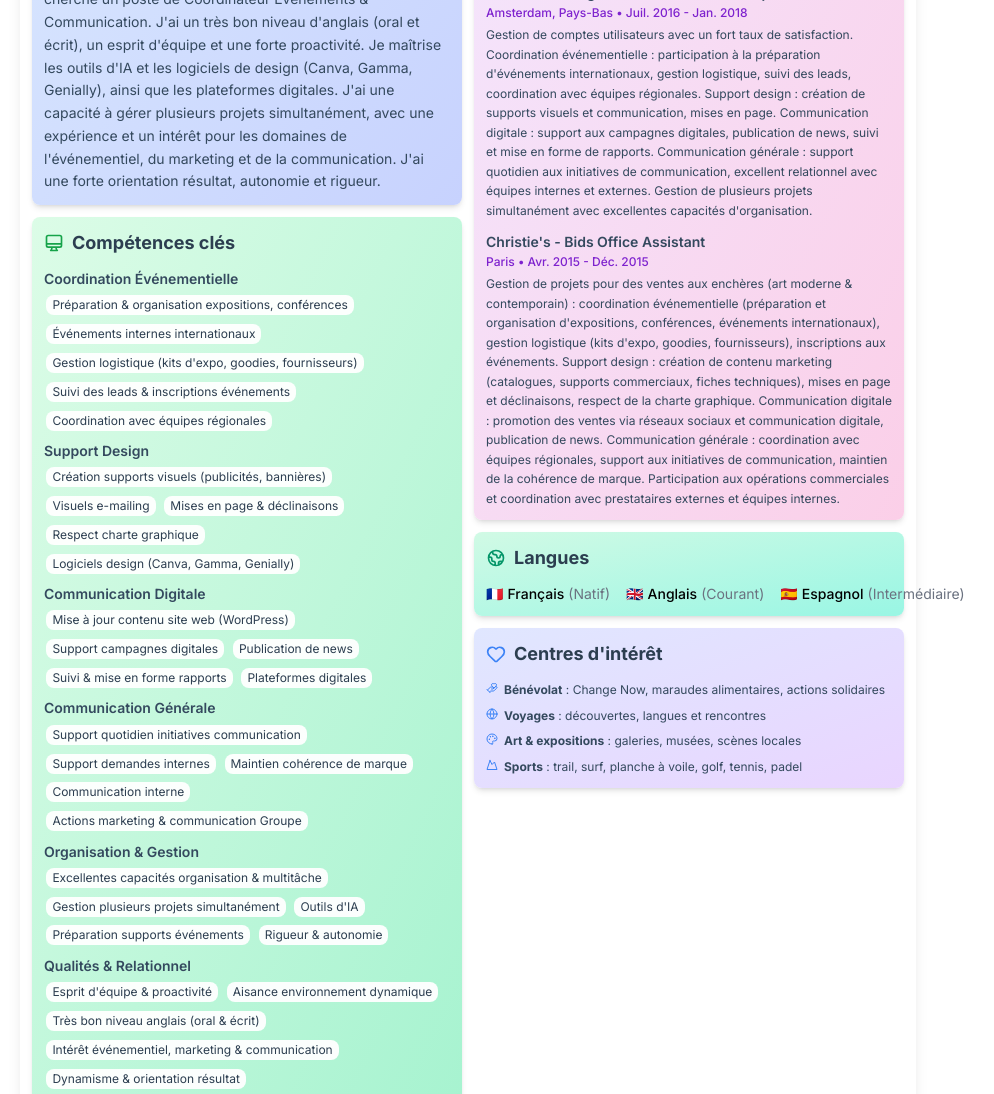
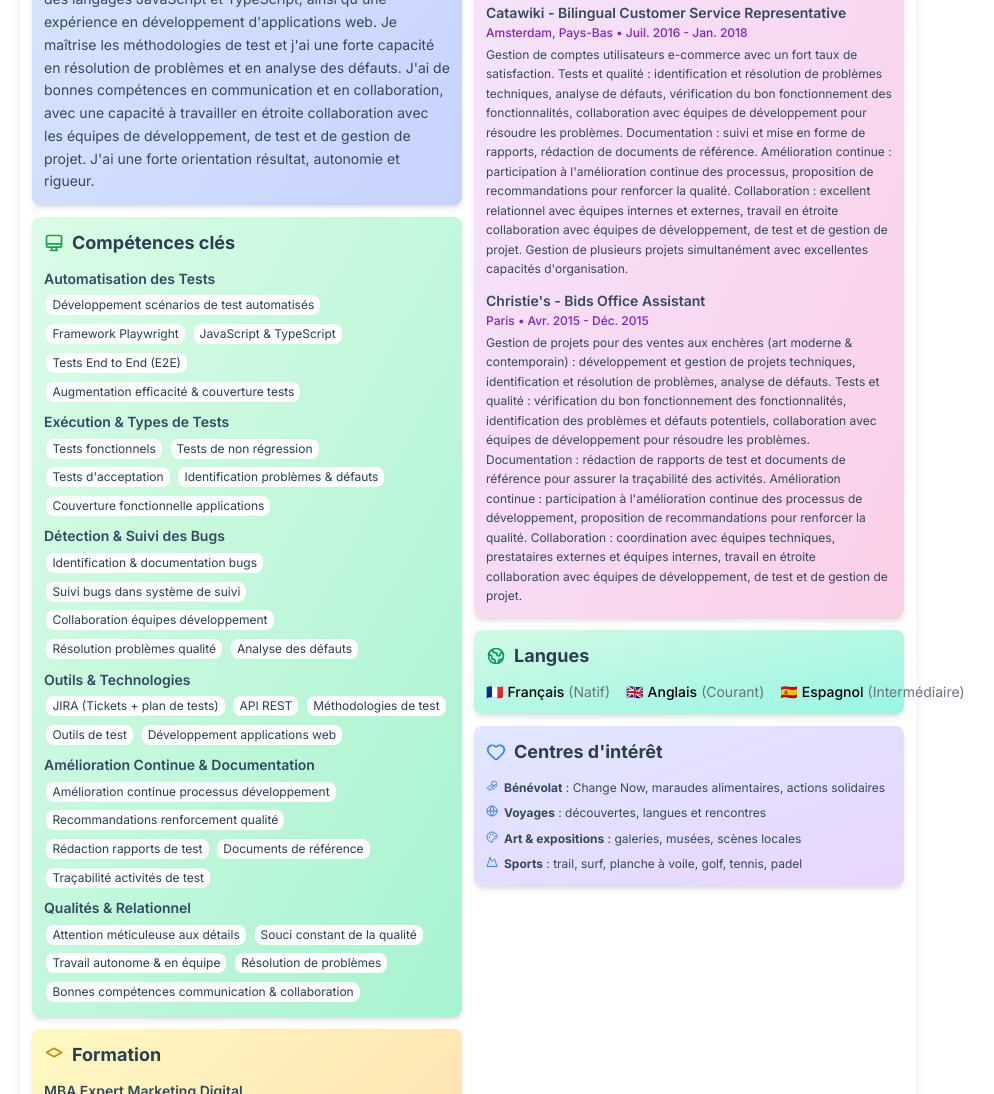
Before and after one commit to Sooruz85/cv-etienne, a website: page index.html in a window 1280 px wide. Shown: the part 590-1684 px from the top of the page, without its empty margins (172-1166 px from the left). Drawn offline with nearby package versions, Linux system fonts and the light colour scheme.

Commit message:
Adaptation CV pour candidature spontanée Automaticien QA (Assurance Qualité) - Loré

```diff
--- a/index.html
+++ b/index.html
@@ -159,9 +159,9 @@
             <div class="flex items-center justify-between gap-6">
                 <div class="flex-1">
                     <h1 class="text-4xl font-bold mb-2">Etienne Gaumery</h1>
-                    <h2 class="text-lg font-normal mb-1">Coordinateur Événements & Communication | Événementiel • Communication • Design</h2>
-                    <p class="text-sm mb-1">Amplitude • Pessac (33)</p>
-                    <p class="text-sm mb-2">38 ans • CDD 8 mois • Disponible dès à présent</p>
+                    <h2 class="text-lg font-normal mb-1">Automaticien QA (Assurance Qualité) | Tests automatisés • JavaScript/TypeScript • Assurance Qualité</h2>
+                    <p class="text-sm mb-1">Loré • Candidature spontanée</p>
+                    <p class="text-sm mb-2">38 ans • CDI • Disponible dès à présent</p>
                     <div class="flex flex-col text-sm space-y-1">
                         <div class="flex items-center">
                             <svg class="w-4 h-4 mr-1.5" fill="none" stroke="currentColor" viewBox="0 0 24 24">
@@ -198,10 +198,10 @@
                         </h3>
                         <div class="text-sm text-text-gray leading-relaxed space-y-1">
                             <p>
-                                Dynamique, proactif et organisé, j'ai développé mes compétences en coordination événementielle, communication et design. J'ai appris à participer à la préparation et à l'organisation d'expositions, conférences et événements internationaux, à gérer la logistique (kits d'expo, goodies, fournisseurs, leads), à créer des supports visuels (publicités, bannières, visuels e-mailing), et à mettre à jour le contenu de sites web. J'ai aussi développé une excellente capacité d'organisation et de gestion du multitâche, avec une aisance dans un environnement dynamique.
+                                Rigoureux, méthodique et orienté qualité, j'ai développé mes compétences en développement web et en assurance qualité. J'ai appris à développer des applications web avec JavaScript, à identifier et résoudre des problèmes techniques, à analyser des défauts et à assurer la qualité des produits. J'ai aussi développé une attention méticuleuse aux détails et un souci constant de la qualité, avec une capacité à travailler de manière autonome et en équipe.
                             </p>
                             <p>
-                                En MBA Marketing Digital à MyDigitalSchool Bordeaux, je cherche un poste de Coordinateur Événements & Communication. J'ai un très bon niveau d'anglais (oral et écrit), un esprit d'équipe et une forte proactivité. Je maîtrise les outils d'IA et les logiciels de design (Canva, Gamma, Genially), ainsi que les plateformes digitales. J'ai une capacité à gérer plusieurs projets simultanément, avec une expérience et un intérêt pour les domaines de l'événementiel, du marketing et de la communication. J'ai une forte orientation résultat, autonomie et rigueur.
+                                En MBA Marketing Digital à MyDigitalSchool Bordeaux et suite à une formation en développement web (Le Wagon), je cherche un poste d'Automaticien QA. J'ai une connaissance des langages JavaScript et TypeScript, ainsi qu'une expérience en développement d'applications web. Je maîtrise les méthodologies de test et j'ai une forte capacité en résolution de problèmes et en analyse des défauts. J'ai de bonnes compétences en communication et en collaboration, avec une capacité à travailler en étroite collaboration avec les équipes de développement, de test et de gestion de projet. J'ai une forte orientation résultat, autonomie et rigueur.
                             </p>
                         </div>
                     </div>
@@ -216,63 +216,63 @@
                         </h3>
                         <div class="space-y-2">
                             <div>
-                                <h4 class="font-semibold text-text-gray text-sm mb-1">Coordination Événementielle</h4>
+                                <h4 class="font-semibold text-text-gray text-sm mb-1">Automatisation des Tests</h4>
                                 <div class="flex flex-wrap gap-1">
-                                    <span class="skill-tag text-xs py-0.5 px-1.5">Préparation & organisation expositions, conférences</span>
-                                    <span class="skill-tag text-xs py-0.5 px-1.5">Événements internes internationaux</span>
-                                    <span class="skill-tag text-xs py-0.5 px-1.5">Gestion logistique (kits d'expo, goodies, fournisseurs)</span>
-                                    <span class="skill-tag text-xs py-0.5 px-1.5">Suivi des leads & inscriptions événements</span>
-                                    <span class="skill-tag text-xs py-0.5 px-1.5">Coordination avec équipes régionales</span>
+                                    <span class="skill-tag text-xs py-0.5 px-1.5">Développement scénarios de test automatisés</span>
+                                    <span class="skill-tag text-xs py-0.5 px-1.5">Framework Playwright</span>
+                                    <span class="skill-tag text-xs py-0.5 px-1.5">JavaScript & TypeScript</span>
+                                    <span class="skill-tag text-xs py-0.5 px-1.5">Tests End to End (E2E)</span>
+                                    <span class="skill-tag text-xs py-0.5 px-1.5">Augmentation efficacité & couverture tests</span>
                                 </div>
                             </div>
                             <div>
-                                <h4 class="font-semibold text-text-gray text-sm mb-1">Support Design</h4>
+                                <h4 class="font-semibold text-text-gray text-sm mb-1">Exécution & Types de Tests</h4>
                                 <div class="flex flex-wrap gap-1">
-                                    <span class="skill-tag text-xs py-0.5 px-1.5">Création supports visuels (publicités, bannières)</span>
-                                    <span class="skill-tag text-xs py-0.5 px-1.5">Visuels e-mailing</span>
-                                    <span class="skill-tag text-xs py-0.5 px-1.5">Mises en page & déclinaisons</span>
-                                    <span class="skill-tag text-xs py-0.5 px-1.5">Respect charte graphique</span>
-                                    <span class="skill-tag text-xs py-0.5 px-1.5">Logiciels design (Canva, Gamma, Genially)</span>
+                                    <span class="skill-tag text-xs py-0.5 px-1.5">Tests fonctionnels</span>
+                                    <span class="skill-tag text-xs py-0.5 px-1.5">Tests de non régression</span>
+                                    <span class="skill-tag text-xs py-0.5 px-1.5">Tests d'acceptation</span>
+                                    <span class="skill-tag text-xs py-0.5 px-1.5">Identification problèmes & défauts</span>
+                                    <span class="skill-tag text-xs py-0.5 px-1.5">Couverture fonctionnelle applications</span>
                                 </div>
                             </div>
                             <div>
-                                <h4 class="font-semibold text-text-gray text-sm mb-1">Communication Digitale</h4>
+                                <h4 class="font-semibold text-text-gray text-sm mb-1">Détection & Suivi des Bugs</h4>
                                 <div class="flex flex-wrap gap-1">
-                                    <span class="skill-tag text-xs py-0.5 px-1.5">Mise à jour contenu site web (WordPress)</span>
-                                    <span class="skill-tag text-xs py-0.5 px-1.5">Support campagnes digitales</span>
-                                    <span class="skill-tag text-xs py-0.5 px-1.5">Publication de news</span>
-                                    <span class="skill-tag text-xs py-0.5 px-1.5">Suivi & mise en forme rapports</span>
-                                    <span class="skill-tag text-xs py-0.5 px-1.5">Plateformes digitales</span>
+                                    <span class="skill-tag text-xs py-0.5 px-1.5">Identification & documentation bugs</span>
+                                    <span class="skill-tag text-xs py-0.5 px-1.5">Suivi bugs dans système de suivi</span>
+                                    <span class="skill-tag text-xs py-0.5 px-1.5">Collaboration équipes développement</span>
+                                    <span class="skill-tag text-xs py-0.5 px-1.5">Résolution problèmes qualité</span>
+                                    <span class="skill-tag text-xs py-0.5 px-1.5">Analyse des défauts</span>
                                 </div>
                             </div>
                             <div>
-                                <h4 class="font-semibold text-text-gray text-sm mb-1">Communication Générale</h4>
+                                <h4 class="font-semibold text-text-gray text-sm mb-1">Outils & Technologies</h4>
                                 <div class="flex flex-wrap gap-1">
-                                    <span class="skill-tag text-xs py-0.5 px-1.5">Support quotidien initiatives communication</span>
-                                    <span class="skill-tag text-xs py-0.5 px-1.5">Support demandes internes</span>
-                                    <span class="skill-tag text-xs py-0.5 px-1.5">Maintien cohérence de marque</span>
-                                    <span class="skill-tag text-xs py-0.5 px-1.5">Communication interne</span>
-                                    <span class="skill-tag text-xs py-0.5 px-1.5">Actions marketing & communication Groupe</span>
+                                    <span class="skill-tag text-xs py-0.5 px-1.5">JIRA (Tickets + plan de tests)</span>
+                                    <span class="skill-tag text-xs py-0.5 px-1.5">API REST</span>
+                                    <span class="skill-tag text-xs py-0.5 px-1.5">Méthodologies de test</span>
+                                    <span class="skill-tag text-xs py-0.5 px-1.5">Outils de test</span>
+                                    <span class="skill-tag text-xs py-0.5 px-1.5">Développement applications web</span>
                                 </div>
                             </div>
                             <div>
-                                <h4 class="font-semibold text-text-gray text-sm mb-1">Organisation & Gestion</h4>
+                                <h4 class="font-semibold text-text-gray text-sm mb-1">Amélioration Continue & Documentation</h4>
                                 <div class="flex flex-wrap gap-1">
-                                    <span class="skill-tag text-xs py-0.5 px-1.5">Excellentes capacités organisation & multitâche</span>
-                                    <span class="skill-tag text-xs py-0.5 px-1.5">Gestion plusieurs projets simultanément</span>
-                                    <span class="skill-tag text-xs py-0.5 px-1.5">Outils d'IA</span>
-                                    <span class="skill-tag text-xs py-0.5 px-1.5">Préparation supports événements</span>
-                                    <span class="skill-tag text-xs py-0.5 px-1.5">Rigueur & autonomie</span>
+                                    <span class="skill-tag text-xs py-0.5 px-1.5">Amélioration continue processus développement</span>
+                                    <span class="skill-tag text-xs py-0.5 px-1.5">Recommandations renforcement qualité</span>
+                                    <span class="skill-tag text-xs py-0.5 px-1.5">Rédaction rapports de test</span>
+                                    <span class="skill-tag text-xs py-0.5 px-1.5">Documents de référence</span>
+                                    <span class="skill-tag text-xs py-0.5 px-1.5">Traçabilité activités de test</span>
                                 </div>
                             </div>
                             <div>
                                 <h4 class="font-semibold text-text-gray text-sm mb-1">Qualités & Relationnel</h4>
                                 <div class="flex flex-wrap gap-1">
-                                    <span class="skill-tag text-xs py-0.5 px-1.5">Esprit d'équipe & proactivité</span>
-                                    <span class="skill-tag text-xs py-0.5 px-1.5">Aisance environnement dynamique</span>
-                                    <span class="skill-tag text-xs py-0.5 px-1.5">Très bon niveau anglais (oral & écrit)</span>
-                                    <span class="skill-tag text-xs py-0.5 px-1.5">Intérêt événementiel, marketing & communication</span>
-                                    <span class="skill-tag text-xs py-0.5 px-1.5">Dynamisme & orientation résultat</span>
+                                    <span class="skill-tag text-xs py-0.5 px-1.5">Attention méticuleuse aux détails</span>
+                                    <span class="skill-tag text-xs py-0.5 px-1.5">Souci constant de la qualité</span>
+                                    <span class="skill-tag text-xs py-0.5 px-1.5">Travail autonome & en équipe</span>
+                                    <span class="skill-tag text-xs py-0.5 px-1.5">Résolution de problèmes</span>
+                                    <span class="skill-tag text-xs py-0.5 px-1.5">Bonnes compétences communication & collaboration</span>
                                 </div>
                             </div>
                         </div>
@@ -291,14 +291,14 @@
                                 <div class="flex-1">
                                     <div class="font-semibold text-text-gray text-sm">MBA Expert Marketing Digital</div>
                                     <div class="text-xs text-gray-500">Sept. 2025 – Sept. 2027 • MyDigitalSchool, Bordeaux</div>
-                                <div class="text-xs text-blue-600 mt-0.5">Stratégie marketing digital, gestion de projet, relationnel et communication. Compétences en coordination événementielle, support design, communication digitale et générale. Maîtrise des outils d'IA et logiciels de design (Canva, Gamma, Genially), plateformes digitales et WordPress. Projets : audit digital marketing d'un cabinet immobilier à Bordeaux (analyse SEO/SEA, étude de concurrence), création d'un projet autour de la gamification du sport (étude de marché, business model, prototypage), refonte d'une application pour station de ski (UI/UX, parcours utilisateurs).</div>
+                                <div class="text-xs text-blue-600 mt-0.5">Stratégie marketing digital, gestion de projet, relationnel et communication. Compétences en développement web, tests et assurance qualité. Projets : audit digital marketing d'un cabinet immobilier à Bordeaux (analyse SEO/SEA, étude de concurrence), création d'un projet autour de la gamification du sport (étude de marché, business model, prototypage), refonte d'une application pour station de ski (UI/UX, parcours utilisateurs).</div>
                                 </div>
                             </div>
                             <div class="flex justify-between items-start">
                                 <div class="flex-1">
                                     <div class="font-semibold text-text-gray text-sm">Développement d'applications web (bootcamp)</div>
                                     <div class="text-xs text-gray-500">Jan 2024 – Mar 2024 • Le Wagon, Bordeaux</div>
-                                    <div class="text-xs text-blue-600 mt-0.5">HTML, CSS, Sass, Bootstrap, JavaScript ES6, Stimulus, Figma, PostgreSQL, git, GitHub, Heroku, Ruby on Rails. Développement de projets de fin d'étude et mise en production d'applications web.</div>
+                                    <div class="text-xs text-blue-600 mt-0.5">JavaScript ES6, TypeScript, HTML, CSS, Sass, Bootstrap, Stimulus, PostgreSQL, git, GitHub, Heroku, Ruby on Rails. Développement de projets de fin d'étude et mise en production d'applications web. Expérience en développement web avec identification et résolution de problèmes techniques, analyse de défauts et assurance de la qualité des applications.</div>
                                 </div>
                             </div>
                             <div class="flex justify-between items-start">
@@ -329,7 +329,7 @@
                                         <div class="text-xs text-purple-700 font-medium mt-0.5">Bordeaux • Mai 2019 - Aujourd'hui</div>
                                     </div>
                                 </div>
-                                <p class="text-xs text-text-gray leading-relaxed mt-1">Création et développement d'une galerie d'art avec vente d'œuvres à l'international. Coordination événementielle : préparation et organisation d'expositions, gestion logistique (kits d'expo, goodies, fournisseurs), coordination avec équipes et partenaires. Support design : création de supports visuels (publicités, bannières, visuels e-mailing), mises en page et déclinaisons, respect de la charte graphique. Communication digitale : mise à jour du contenu web, support aux campagnes digitales, publication de news. Communication générale : support quotidien aux initiatives de communication, maintien de la cohérence de marque, actions de communication interne.</p>
+                                <p class="text-xs text-text-gray leading-relaxed mt-1">Création et développement d'une galerie d'art e-commerce avec vente d'œuvres à l'international. Développement web : développement d'applications web avec JavaScript, identification et résolution de problèmes techniques, analyse de défauts et assurance de la qualité des applications. Tests et qualité : vérification du bon fonctionnement des fonctionnalités, identification des problèmes et défauts potentiels, collaboration avec équipes techniques pour résoudre les problèmes. Documentation : rédaction de rapports et documents de référence pour assurer la traçabilité. Amélioration continue : participation à l'amélioration continue des processus en proposant des recommandations pour renforcer la qualité.</p>
                             </div>
                             <div>
                                 <div class="flex justify-between items-start mb-1">
@@ -338,7 +338,7 @@
                                         <div class="text-xs text-purple-700 font-medium mt-0.5">Amsterdam, Pays-Bas • Juil. 2016 - Jan. 2018</div>
                                     </div>
                                 </div>
-                                <p class="text-xs text-text-gray leading-relaxed mt-1">Gestion de comptes utilisateurs avec un fort taux de satisfaction. Coordination événementielle : participation à la préparation d'événements internationaux, gestion logistique, suivi des leads, coordination avec équipes régionales. Support design : création de supports visuels et communication, mises en page. Communication digitale : support aux campagnes digitales, publication de news, suivi et mise en forme de rapports. Communication générale : support quotidien aux initiatives de communication, excellent relationnel avec équipes internes et externes. Gestion de plusieurs projets simultanément avec excellentes capacités d'organisation.</p>
+                                <p class="text-xs text-text-gray leading-relaxed mt-1">Gestion de comptes utilisateurs e-commerce avec un fort taux de satisfaction. Tests et qualité : identification et résolution de problèmes techniques, analyse de défauts, vérification du bon fonctionnement des fonctionnalités, collaboration avec équipes de développement pour résoudre les problèmes. Documentation : suivi et mise en forme de rapports, rédaction de documents de référence. Amélioration continue : participation à l'amélioration continue des processus, proposition de recommandations pour renforcer la qualité. Collaboration : excellent relationnel avec équipes internes et externes, travail en étroite collaboration avec équipes de développement, de test et de gestion de projet. Gestion de plusieurs projets simultanément avec excellentes capacités d'organisation.</p>
                             </div>
                             <div>
                                 <div class="flex justify-between items-start mb-1">
@@ -347,7 +347,7 @@
                                         <div class="text-xs text-purple-700 font-medium mt-0.5">Paris • Avr. 2015 - Déc. 2015</div>
                                     </div>
                                 </div>
-                                <p class="text-xs text-text-gray leading-relaxed mt-1">Gestion de projets pour des ventes aux enchères (art moderne & contemporain) : coordination événementielle (préparation et organisation d'expositions, conférences, événements internationaux), gestion logistique (kits d'expo, goodies, fournisseurs), inscriptions aux événements. Support design : création de contenu marketing (catalogues, supports commerciaux, fiches techniques), mises en page et déclinaisons, respect de la charte graphique. Communication digitale : promotion des ventes via réseaux sociaux et communication digitale, publication de news. Communication générale : coordination avec équipes régionales, support aux initiatives de communication, maintien de la cohérence de marque. Participation aux opérations commerciales et coordination avec prestataires externes et équipes internes.</p>
+                                <p class="text-xs text-text-gray leading-relaxed mt-1">Gestion de projets pour des ventes aux enchères (art moderne & contemporain) : développement et gestion de projets techniques, identification et résolution de problèmes, analyse de défauts. Tests et qualité : vérification du bon fonctionnement des fonctionnalités, identification des problèmes et défauts potentiels, collaboration avec équipes de développement pour résoudre les problèmes. Documentation : rédaction de rapports de test et documents de référence pour assurer la traçabilité des activités. Amélioration continue : participation à l'amélioration continue des processus de développement, proposition de recommandations pour renforcer la qualité. Collaboration : coordination avec équipes techniques, prestataires externes et équipes internes, travail en étroite collaboration avec équipes de développement, de test et de gestion de projet.</p>
                             </div>
                         </div>
                     </div>
```
Also changed, not shown: 1 other file.
